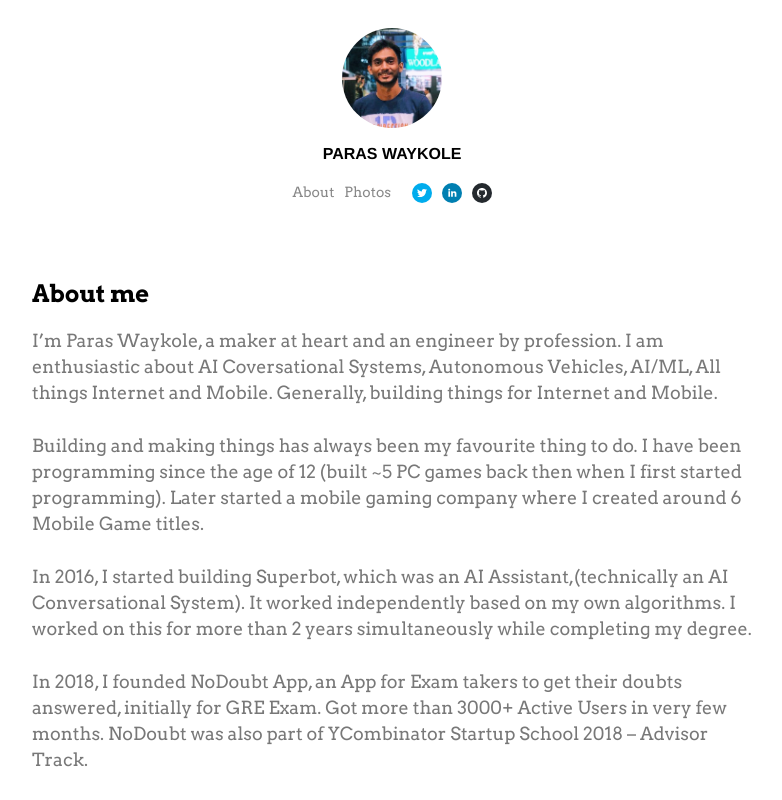
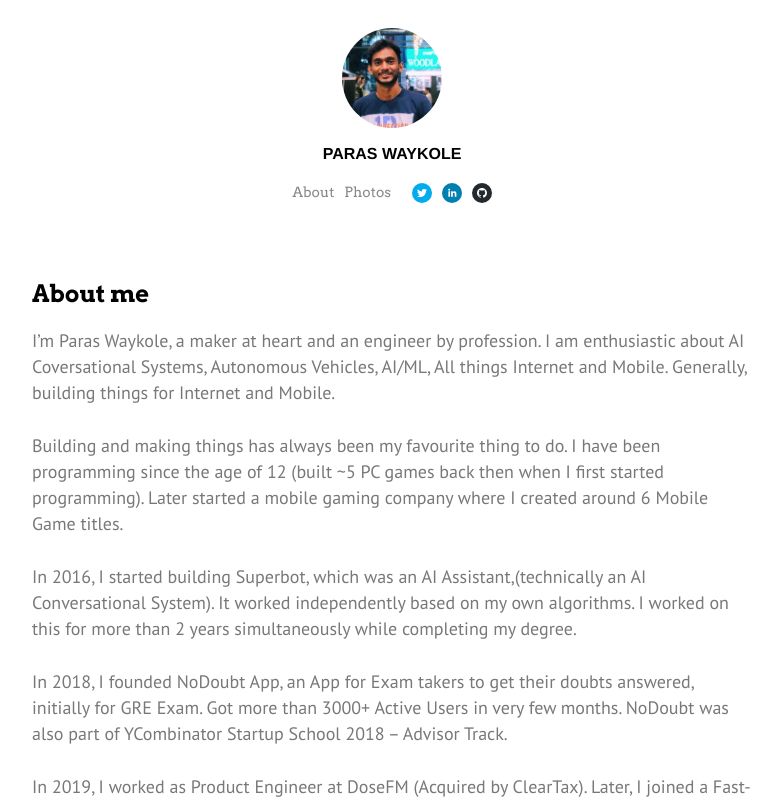
Before and after one commit to paraswaykole/paraswaykole-personal-website, a Next.js app: page / in a window 1280 px wide. Shown: the top 800 px of the page, without its empty margins (248-1030 px from the left). Built offline with nearby package versions, Linux system fonts and the light colour scheme.

Commit message:
update font

```diff
--- a/pages/_document.js
+++ b/pages/_document.js
@@ -10,7 +10,7 @@ class AppDocument extends Document {
           <link rel="preconnect" href="https://fonts.googleapis.com" />
           <link rel="preconnect" href="https://fonts.gstatic.com" />
           <link
-            href="https://fonts.googleapis.com/css2?family=Arvo:ital,wght@0,400;0,700;1,400;1,700&display=swap"
+            href="https://fonts.googleapis.com/css2?family=Arvo:ital,wght@0,400;0,700;1,400;1,700&family=PT+Sans&display=swap"
             rel="stylesheet"
           />
         </Head>
--- a/styles/globals.css
+++ b/styles/globals.css
@@ -1,11 +1,12 @@
 body{
-  font-family: 'Arvo', serif;
+  font-family: 'PT Sans','Arvo', serif;
 }
 header{
   max-width: 720px;
   padding: 20px;
   margin: 0 auto;
   text-align: center;
+  font-family: 'Arvo', serif;
 }
 header h1 a {
     color: #000000;
@@ -38,6 +39,9 @@ header .site-title{
   padding: 0;
   text-transform: uppercase;
 }
+.title {
+  font-family: 'Arvo', serif;
+}
 article{
   max-width: 720px;
   padding: 20px;
```
Also changed, not shown: 3 other files (tests, documents, lock files or other folders).
